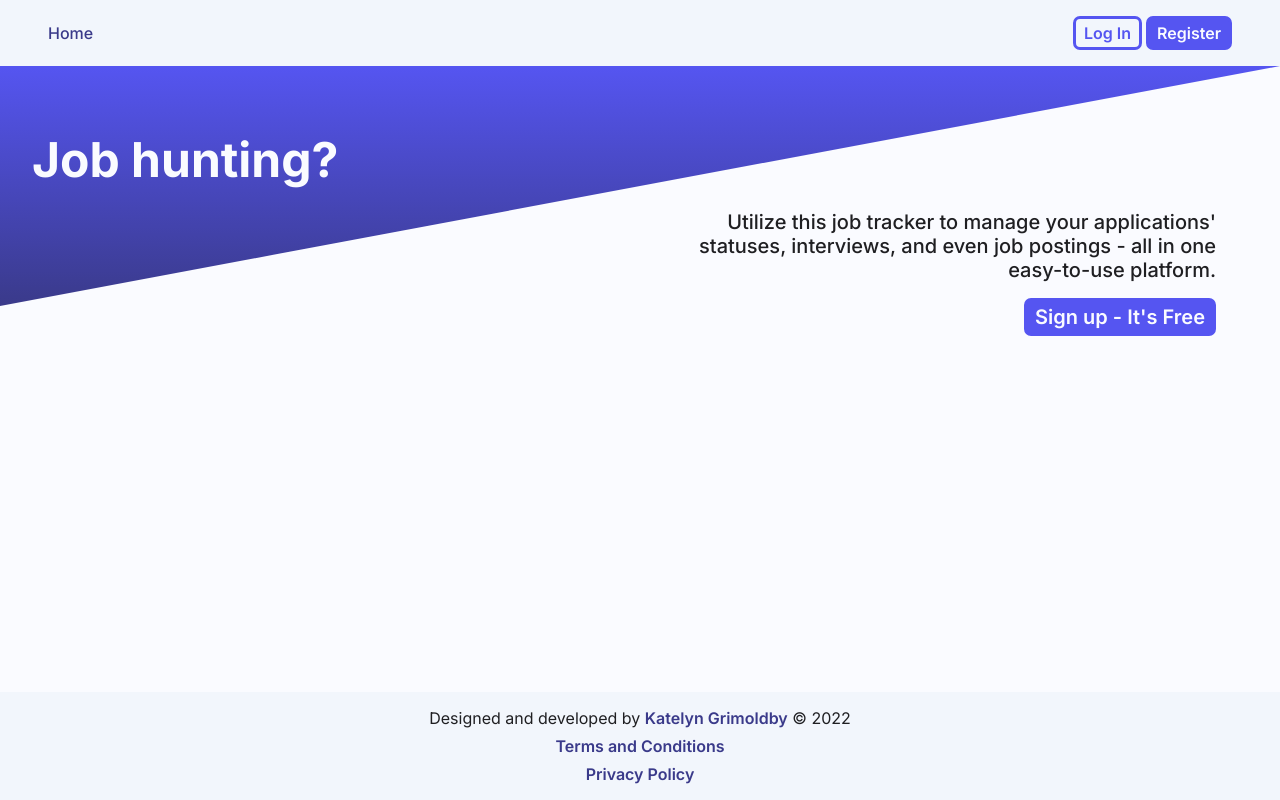
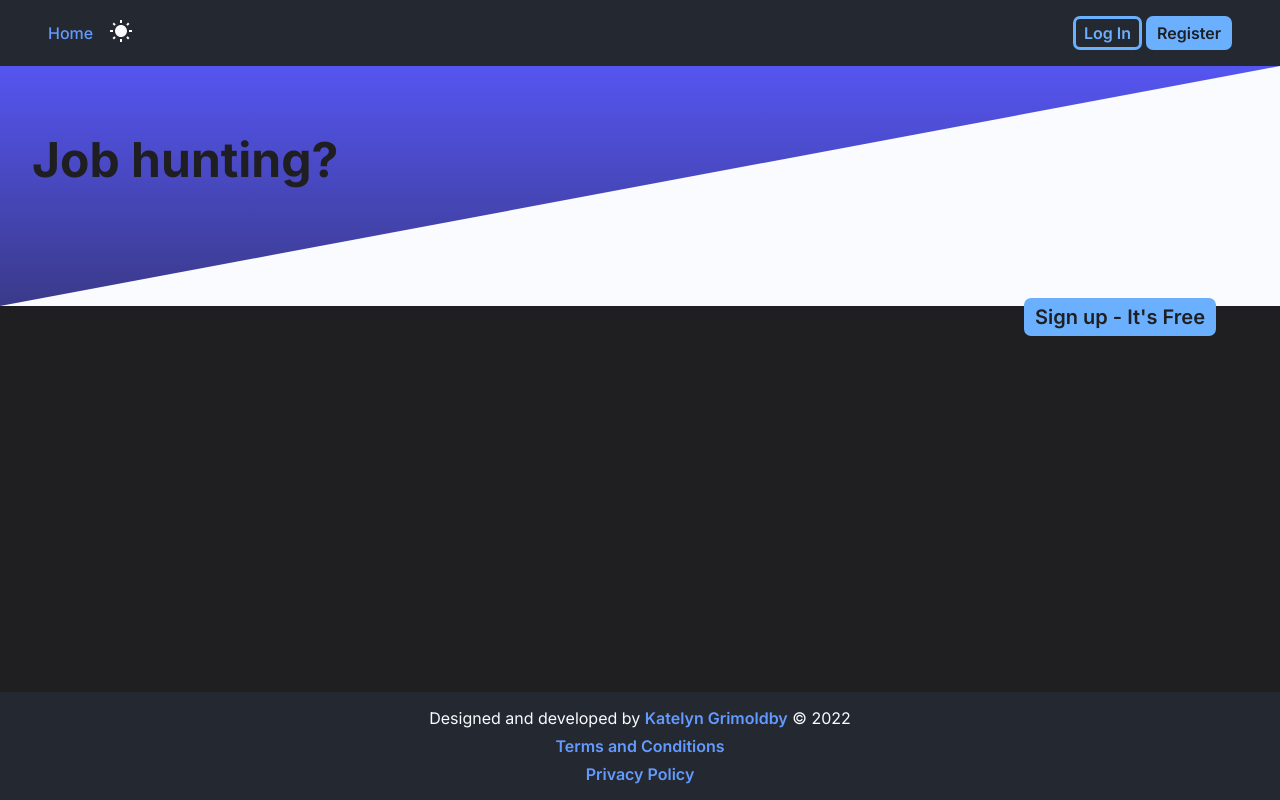
Before and after one commit to katelyngrimoldby/job-application-tracker, a React (Vite) app in the folder frontend/: page / in a window 1280 px wide. Built offline with nearby package versions, Linux system fonts and the light colour scheme.

Commit message:
Add functionality

```diff
--- a/frontend/src/components/Menu.tsx
+++ b/frontend/src/components/Menu.tsx
@@ -1,15 +1,20 @@
-import { useState } from 'react';
+import { useState, useEffect } from 'react';
 import { useNavigate } from 'react-router-dom';
 import { Link } from 'react-router-dom';
 import { useStateValue, clearCurrentUser } from '../state';
 import { logout } from '../services/userAuth';
 import menuIcon from '../assets/menu.svg';
 import closeIcon from '../assets/close.svg';
+import sunIcon from '../assets/sun.svg';
+import moonIcon from '../assets/moon.svg';
 import styles from '../styles/components/Menu.module.css';
 
 const Menu = () => {
   const [{ user }, dispatch] = useStateValue();
   const [visible, setVisible] = useState(false);
+  const [theme, setTheme] = useState<'light' | 'dark'>(
+    window.matchMedia('(prefers-color-scheme: dark') ? 'dark' : 'light'
+  );
   const navigate = useNavigate();
 
   const handleClick = async () => {
@@ -22,6 +27,10 @@ const Menu = () => {
       navigate('/');
     }
   };
+
+  useEffect(() => {
+    document.getElementById('root')?.setAttribute('data-theme', theme);
+  }, [theme]);
 
   return (
     <div>
@@ -106,6 +115,28 @@ const Menu = () => {
               </li>
             </>
           )}
+          <li>
+            <button
+              type='button'
+              onClick={() => setTheme(theme === 'light' ? 'dark' : 'light')}
+            >
+              {theme === 'light' ? (
+                <img
+                  src={moonIcon}
+                  alt='Dark Mode'
+                  width='24'
+                  height='24'
+                />
+              ) : (
+                <img
+                  src={sunIcon}
+                  alt='Light Mode'
+                  width='24'
+                  height='24'
+                />
+              )}
+            </button>
+          </li>
         </ul>
       </nav>
     </div>
```
